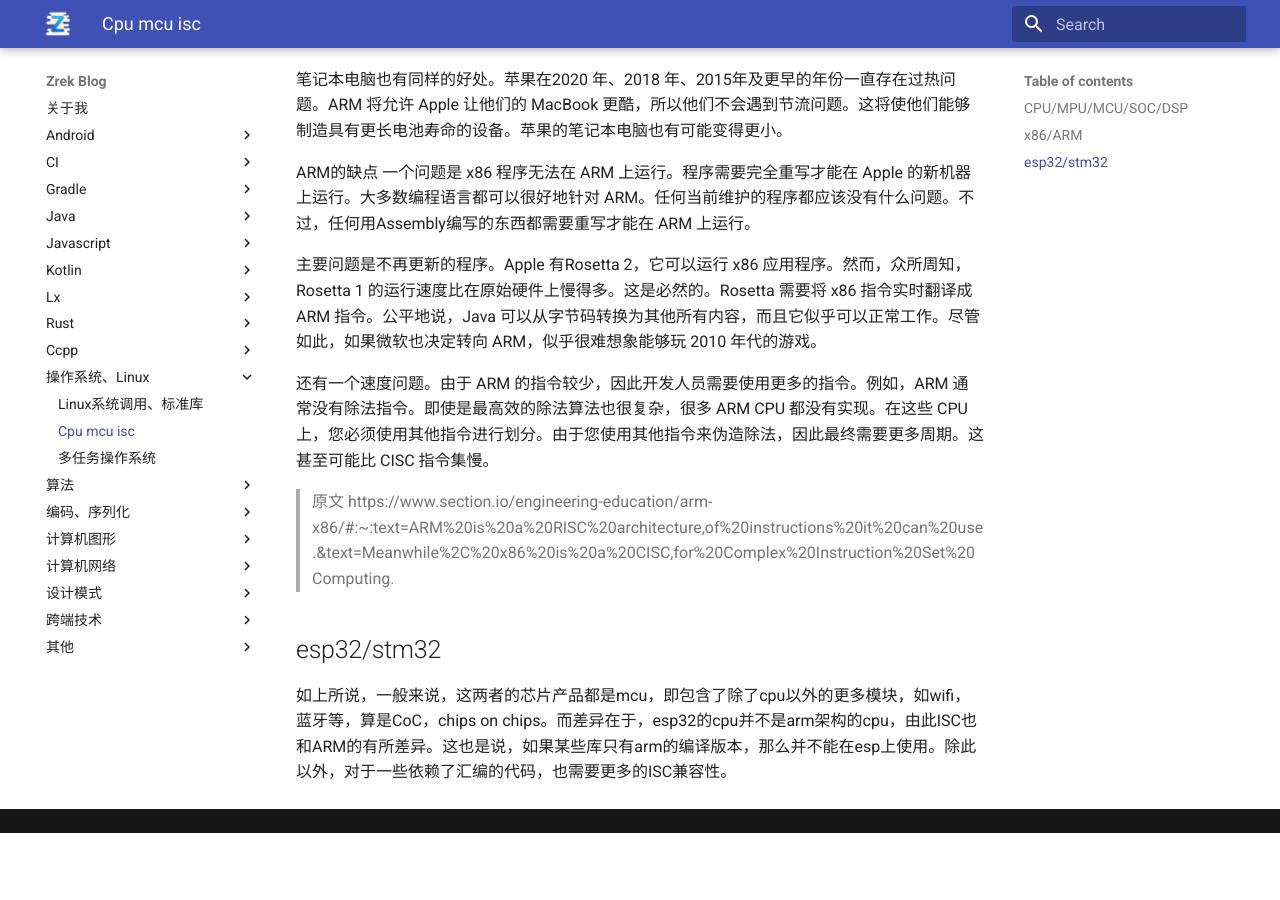
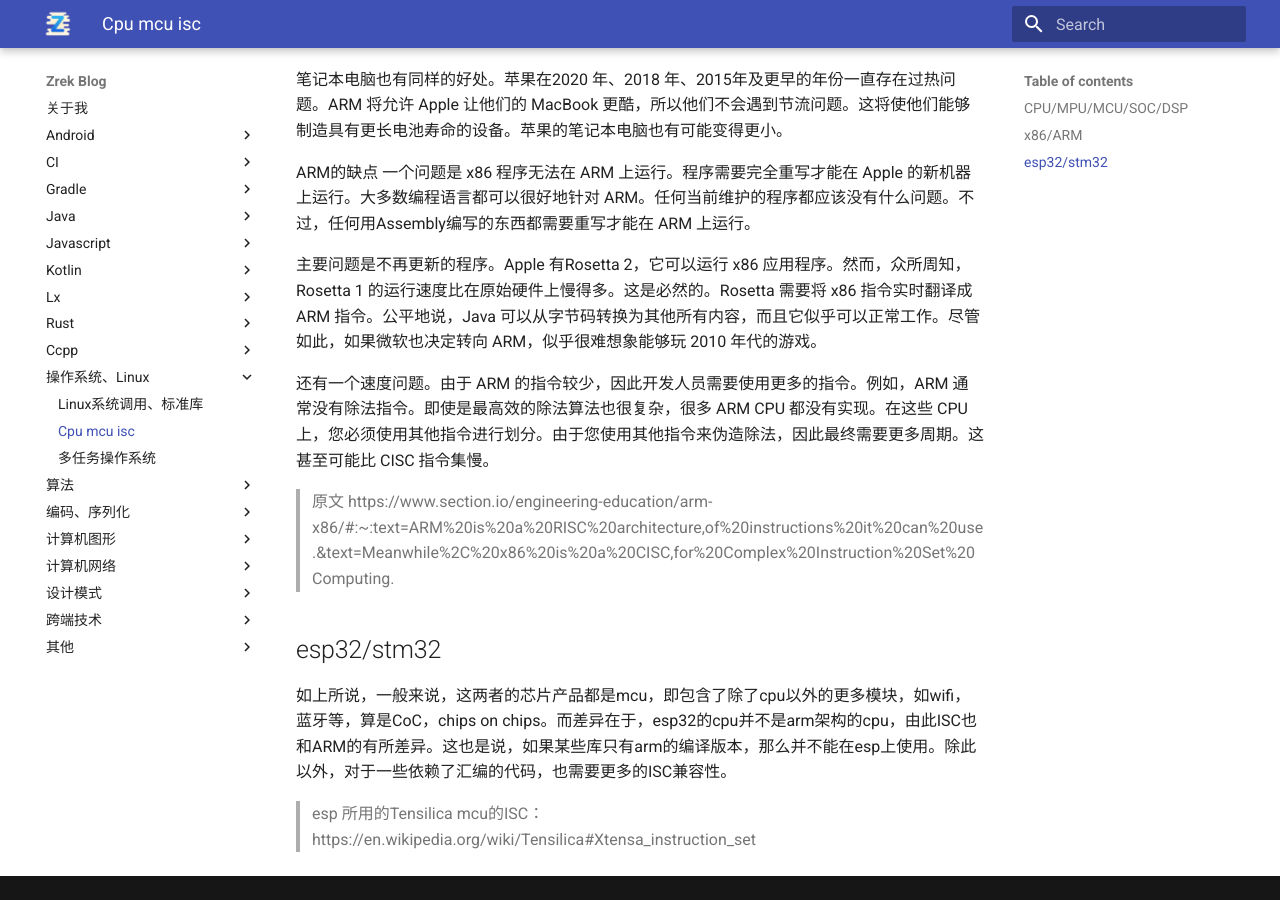
Before and after one commit to zhangruize/docs, an MkDocs documentation site: the page built from docs/操作系统、Linux/cpu-mcu-isc.md, in a window 1280 px wide and 900 px high, scrolled down 1832 px. Built offline with MkDocs 1.6.1 and Material for MkDocs 9.7.7, drawn with Linux system fonts in a browser that asks for light colours; before the commit the page ends 2665 px from its top, so only the background shows below that.

Commit message:
Update cpu-mcu-isc.md

```diff
--- a/docs/操作系统、Linux/cpu-mcu-isc.md
+++ b/docs/操作系统、Linux/cpu-mcu-isc.md
@@ -55,3 +55,5 @@
 ## esp32/stm32
 
 如上所说，一般来说，这两者的芯片产品都是mcu，即包含了除了cpu以外的更多模块，如wifi，蓝牙等，算是CoC，chips on chips。而差异在于，esp32的cpu并不是arm架构的cpu，由此ISC也和ARM的有所差异。这也是说，如果某些库只有arm的编译版本，那么并不能在esp上使用。除此以外，对于一些依赖了汇编的代码，也需要更多的ISC兼容性。
+
+> esp 所用的Tensilica mcu的ISC： https://en.wikipedia.org/wiki/Tensilica#Xtensa_instruction_set
```
